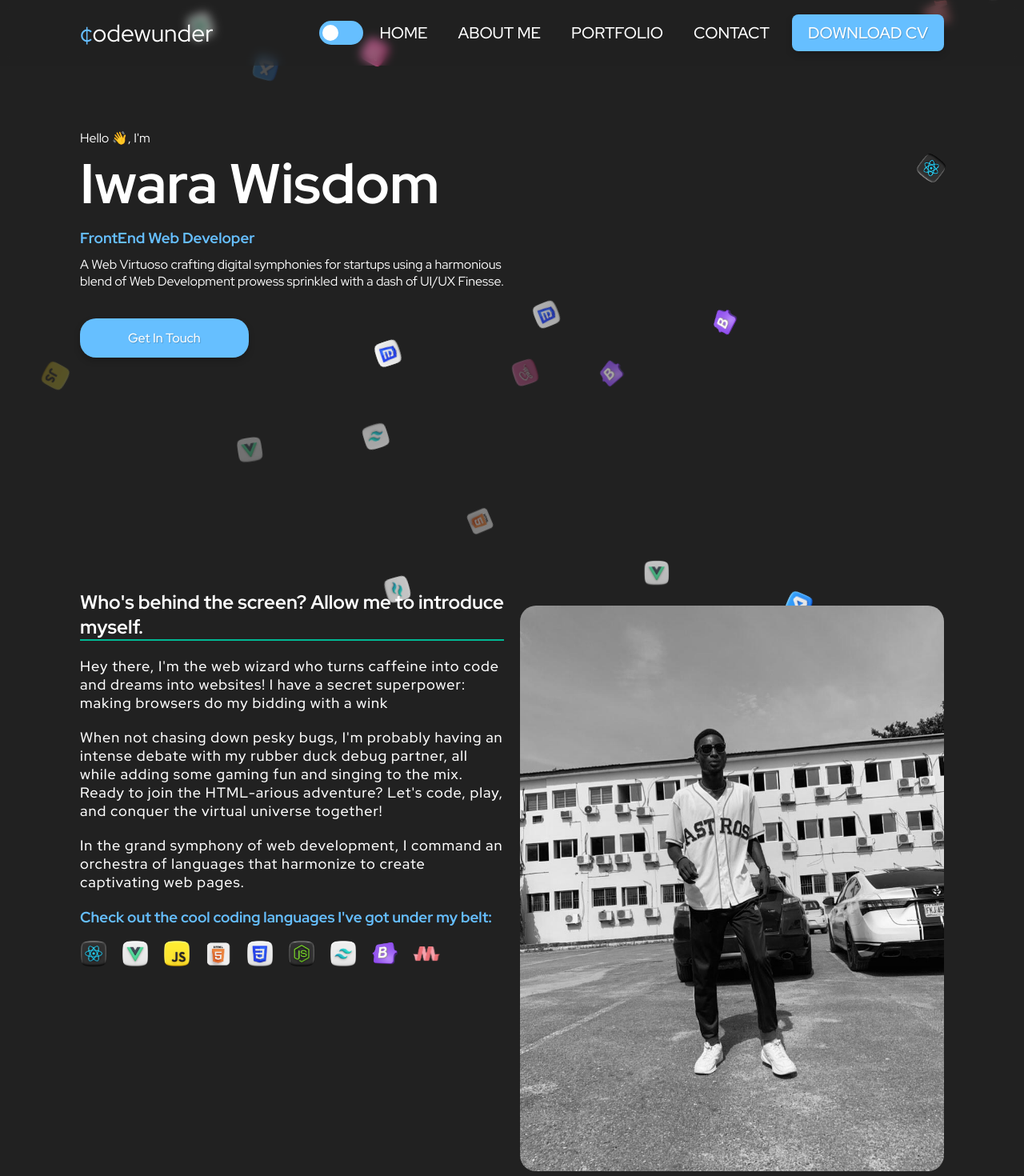
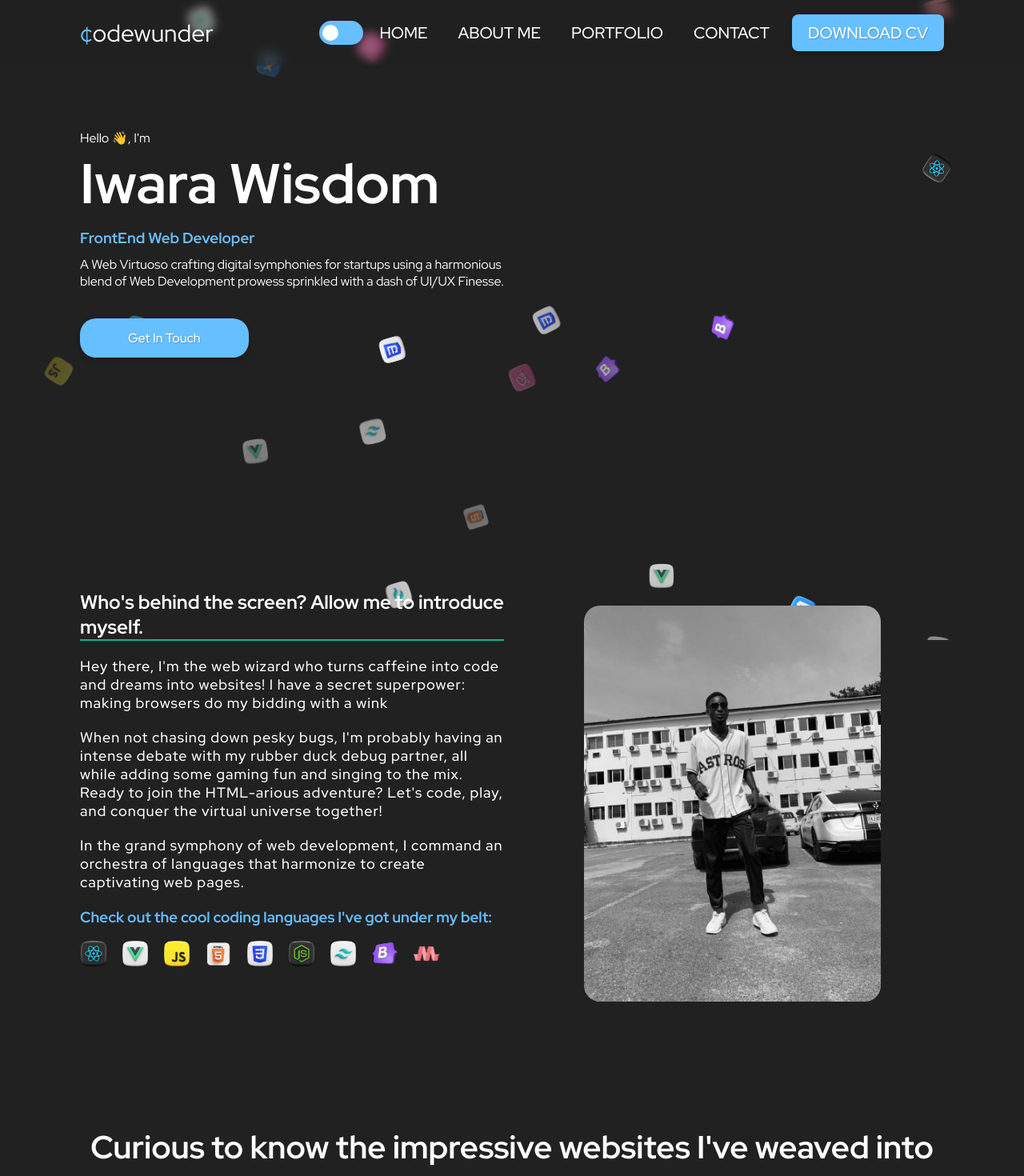
Before and after one commit to CodeWunder/CodeWunder, a React (Create React App) app: page / in a window 1280 px wide. Shown: the top 1470 px of the page at 80% size. Built offline with nearby package versions, Linux system fonts and the light colour scheme.

Commit message:
Update styles.ts

```diff
--- a/src/components/About/styles.ts
+++ b/src/components/About/styles.ts
@@ -78,6 +78,13 @@ export const Container = styled.section`
 
   @media (min-width: 1000px) {
       grid-template-columns: 1fr 1fr;
+      .about-image{
+    text-align: center;
+    img{
+     margin-top: 2rem;
+     width: 70%;
+     }
+    }
     }
 
 `
```
